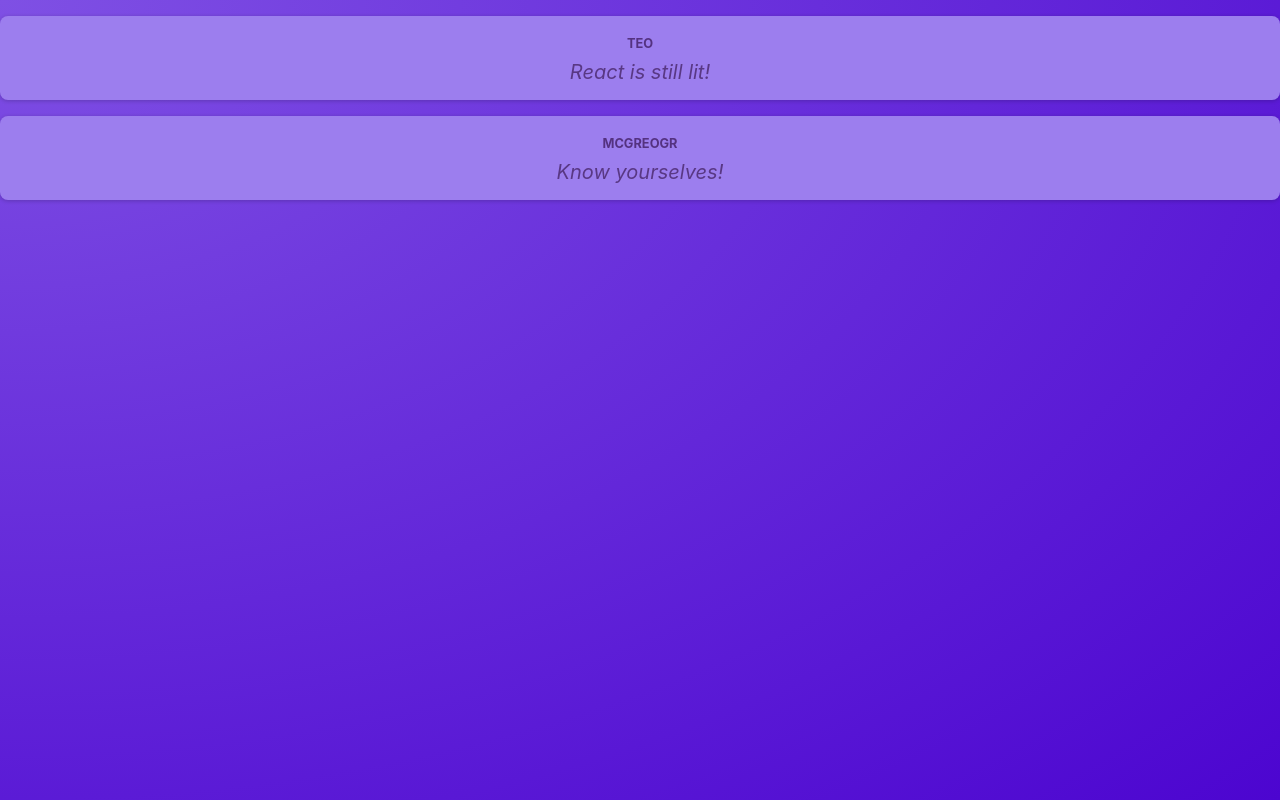
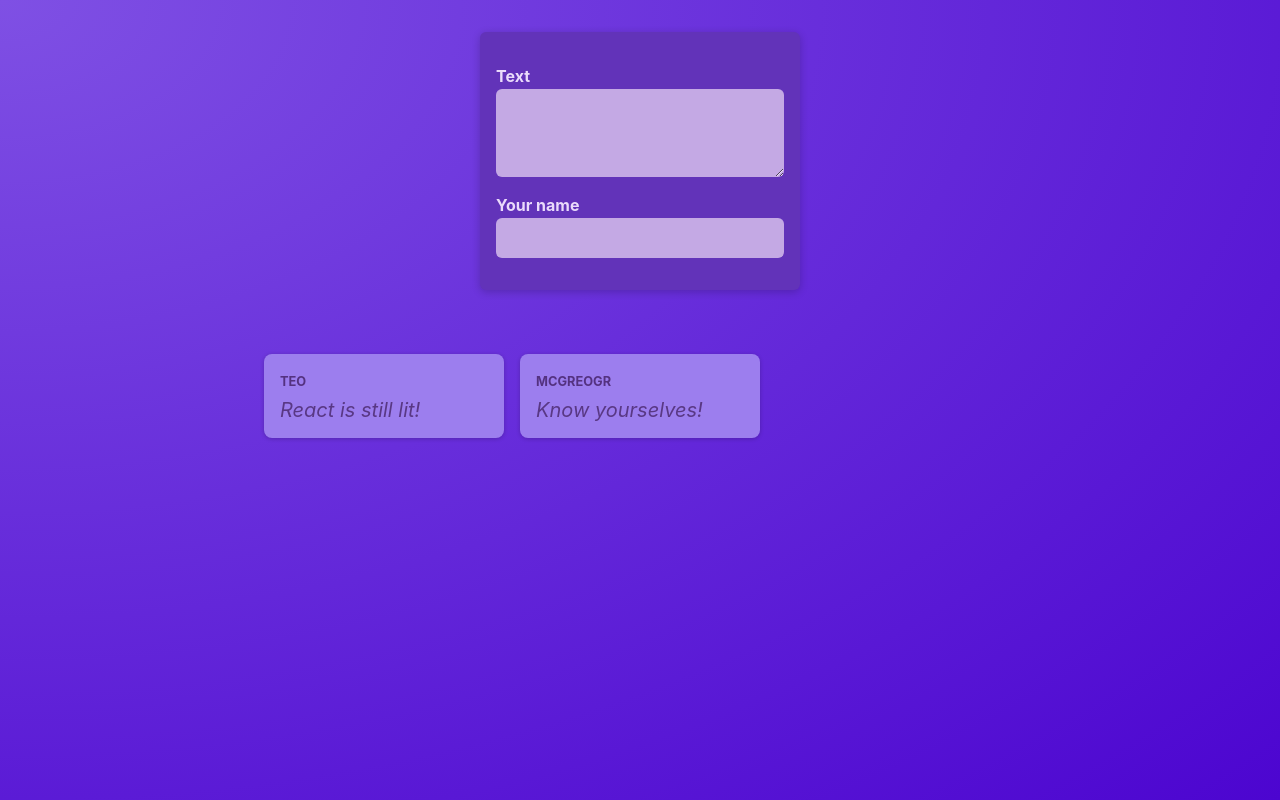
Before and after one commit to TeoTodorov16/React-Poster, a React (Vite) app: page / in a window 1280 px wide. Built offline with nearby package versions, Linux system fonts and the light colour scheme.

Commit message:
sure Event Listeer + adding some CSS classes + Other Components

```diff
--- a/src/App.jsx
+++ b/src/App.jsx
@@ -1,10 +1,10 @@
 import Post from "./assets/components/Post";
+import PostsList from "./assets/components/PostsList";
 
 function App() {
   return (
     <main>
-      <Post author="Teo" body="React is still lit!" />
-      <Post author="Mcgreogr" body="Know yourselves!" />
+      <PostsList />
     </main>
   );
 }
--- /dev/null
+++ b/src/assets/components/NewPost.jsx
@@ -0,0 +1,22 @@
+import classes from "./NewPost.module.css";
+
+function NewPost() {
+  function changeBodyHanlder(event) {
+    console.log(event.target.value);
+  }
+
+  return (
+    <form className={classes.form}>
+      <p>
+        <label htmlFor="body">Text</label>
+        <textarea id="body" required rows={3} onChange={changeBodyHanlder} />
+      </p>
+      <p>
+        <label htmlFor="name">Your name</label>
+        <input type="text" id="name" required />
+      </p>
+    </form>
+  );
+}
+
+export default NewPost;
--- /dev/null
+++ b/src/assets/components/NewPost.module.css
@@ -0,0 +1,55 @@
+.form {
+  background-color: #6233b9;
+  padding: 1rem;
+  width: 20rem;
+  margin: 2rem auto;
+  border-radius: 6px;
+  box-shadow: 0 2px 8px rgba(0, 0, 0, 0.2);
+}
+
+.form label {
+  display: block;
+  margin-bottom: 0.05rem;
+  color: #eadbfb;
+  font-weight: bold;
+}
+
+.form input,
+.form textarea {
+  display: block;
+  width: 100%;
+  font: inherit;
+  padding: 0.5rem;
+  border-radius: 6px;
+  border: none;
+  background-color: #c4a9e4;
+  color: #28262c;
+}
+
+.actions {
+  display: flex;
+  justify-content: flex-end;
+  gap: 0.5rem;
+}
+
+.actions button {
+  cursor: pointer;
+  font: inherit;
+  padding: 0.5rem 1.5rem;
+  border: none;
+  border-radius: 4px;
+  background-color: #34036c;
+  color: #e5d5f7;
+}
+
+.actions button:hover {
+  background-color: #23014a;
+}
+
+.actions button[type="button"] {
+  background-color: transparent;
+}
+
+.actions button[type="button"]:hover {
+  color: #d1bee6;
+}
--- a/src/assets/components/Post.jsx
+++ b/src/assets/components/Post.jsx
@@ -2,10 +2,10 @@
 
 function Post(props) {
   return (
-    <div className={classes.post}>
+    <li className={classes.post}>
       <p className={classes.author}>{props.author}</p>
       <p className={classes.text}>{props.body}</p>
-    </div>
+    </li>
   );
 }
 
--- /dev/null
+++ b/src/assets/components/PostsList.jsx
@@ -0,0 +1,17 @@
+import Post from "./Post";
+import NewPost from "./NewPost";
+import classes from "./PostsList.module.css";
+
+function PostsList() {
+  return (
+    <>
+      <NewPost />
+      <ul className={classes.posts}>
+        <Post author="Teo" body="React is still lit!" />
+        <Post author="Mcgreogr" body="Know yourselves!" />
+      </ul>
+    </>
+  );
+}
+
+export default PostsList;
--- /dev/null
+++ b/src/assets/components/PostsList.module.css
@@ -0,0 +1,10 @@
+.posts {
+  list-style: none;
+  max-width: 50rem;
+  margin: 1rem auto;
+  padding: 1rem 0;
+  display: grid;
+  gap: 1rem;
+  grid-template-columns: repeat(3, 30%);
+  justify-content: center;
+}
--- a/src/index.css
+++ b/src/index.css
@@ -18,6 +18,5 @@
 
 body {
   margin: 0;
-  text-align: center;
   color: #e6ddf9;
 }
```
